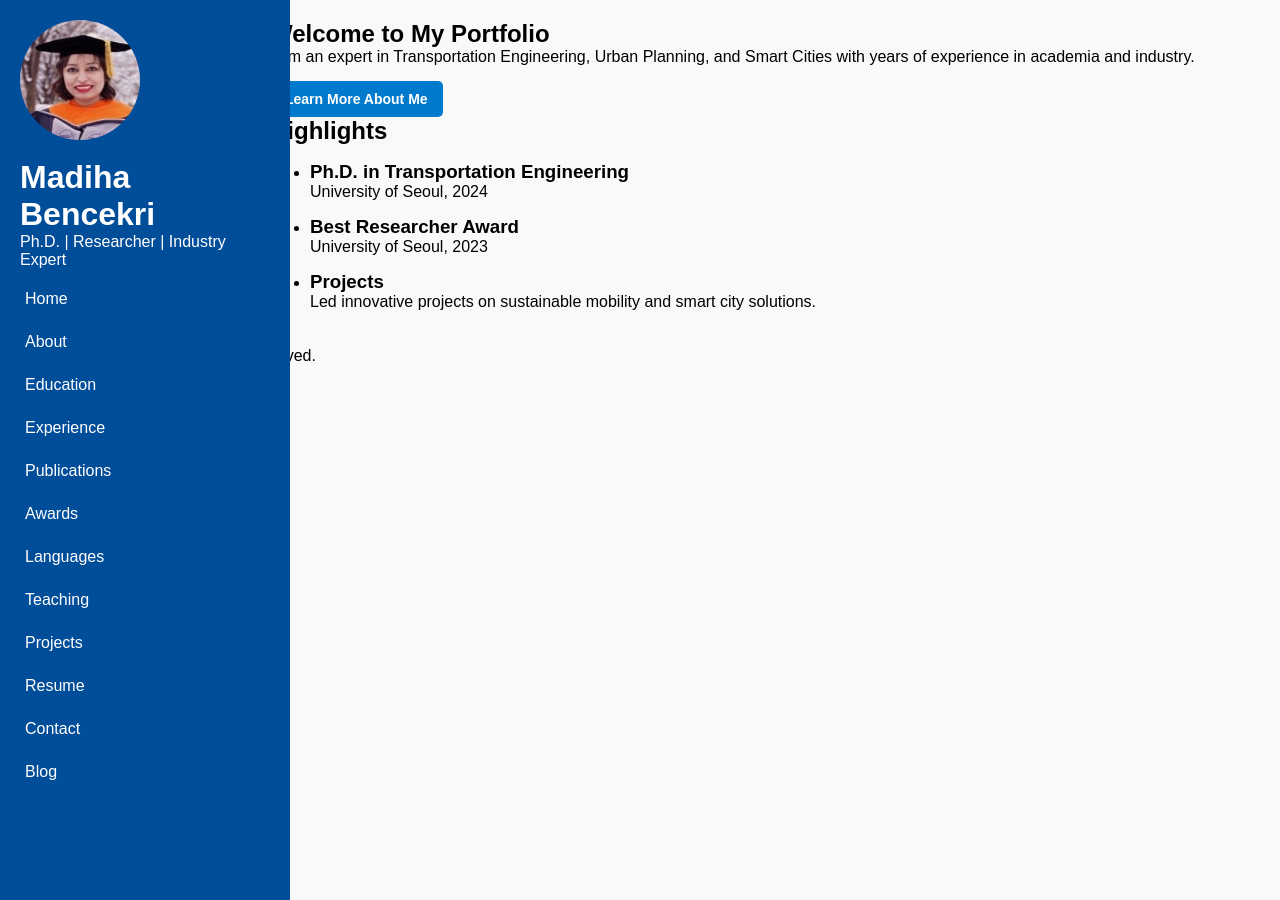
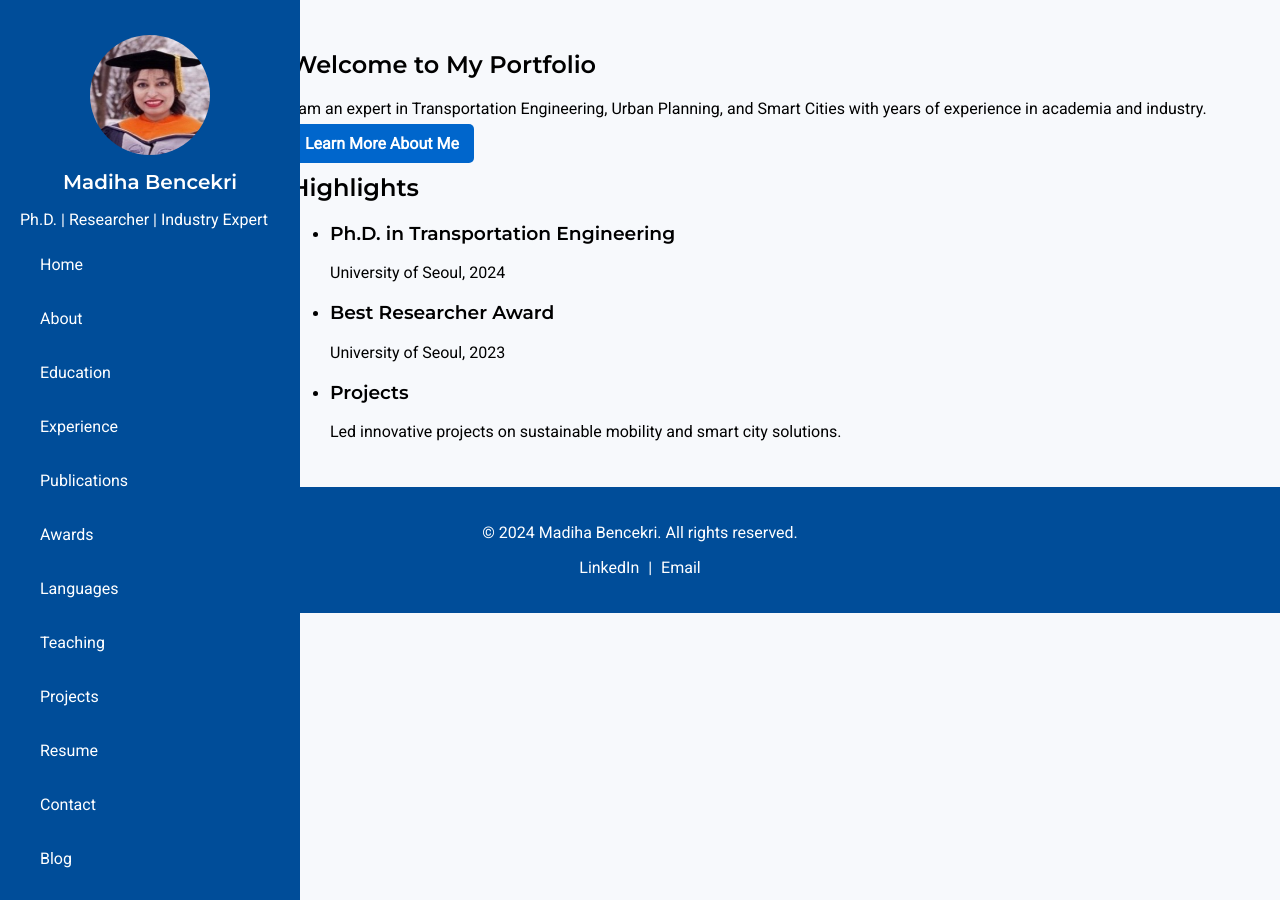
Before and after one commit to dihaben/Madiha-Bencekri, a Jekyll site: the page built from index.md, in a window 1280 px wide. Built offline with Jekyll 4.4.1, drawn with Linux system fonts in a browser that asks for light colours.

Commit message:
Update styles.css

```diff
--- a/assets/css/styles.css
+++ b/assets/css/styles.css
@@ -1,24 +1,26 @@
-/* General Styles */
+/* Fonts and Colors */
 body {
   margin: 0;
-  font-family: Arial, sans-serif;
-  background-color: #f9f9f9;
+  font-family: 'Roboto', sans-serif;
+  background-color: #f7f9fc;
 }
 
-h1, h2, h3, h4, h5, h6 {
-  margin: 0;
-  font-weight: bold;
+h1, h2, h3 {
+  font-family: 'Montserrat', sans-serif;
 }
 
-p {
-  margin: 0 0 15px;
+:root {
+  --main-color: #004d99;
+  --secondary-color: #0066cc;
+  --background-color: #f7f9fc;
+  --text-color: #333333;
 }
 
 /* Sidebar */
 .sidebar {
-  width: 250px;
-  background-color: #004d99;
-  color: white;
+  width: 260px;
+  background-color: var(--main-color);
+  color: #ffffff;
   height: 100vh;
   position: fixed;
   top: 0;
@@ -31,11 +33,18 @@ p {
   width: 120px;
   height: 120px;
   border-radius: 50%;
-  margin-bottom: 15px;
+  margin: 15px auto;
+  display: block;
+}
+
+.sidebar h1 {
+  text-align: center;
+  font-size: 20px;
+  margin: 10px 0;
 }
 
 .sidebar ul {
-  list-style: none;
+  list-style-type: none;
   padding: 0;
 }
 
@@ -44,34 +53,55 @@ p {
 }
 
 .sidebar ul li a {
-  color: white;
+  color: #ffffff;
   text-decoration: none;
   font-size: 16px;
-  padding: 5px;
-  display: block;
+  display: flex;
+  align-items: center;
+  gap: 10px;
+  padding: 10px;
+  border-radius: 5px;
 }
 
 .sidebar ul li a:hover {
-  background-color: #003366;
+  background-color: var(--secondary-color);
 }
 
+/* Main Content */
 .main-content {
-  margin-left: 250px;
-  padding: 20px;
+  margin-left: 260px;
+  padding: 30px;
 }
 
 /* Buttons */
 .btn {
-  display: inline-block;
+  background-color: var(--secondary-color);
+  color: white;
   padding: 10px 15px;
-  color: white;
-  background-color: #007acc;
   text-decoration: none;
   border-radius: 5px;
-  font-size: 14px;
   font-weight: bold;
+  transition: background-color 0.3s;
 }
 
 .btn:hover {
-  background-color: #005f99;
+  background-color: var(--main-color);
 }
+
+/* Footer */
+footer {
+  background-color: var(--main-color);
+  color: white;
+  text-align: center;
+  padding: 20px;
+}
+
+.footer-container a {
+  color: #ffffff;
+  text-decoration: none;
+  margin: 0 5px;
+}
+
+.footer-container a:hover {
+  text-decoration: underline;
+}
```
